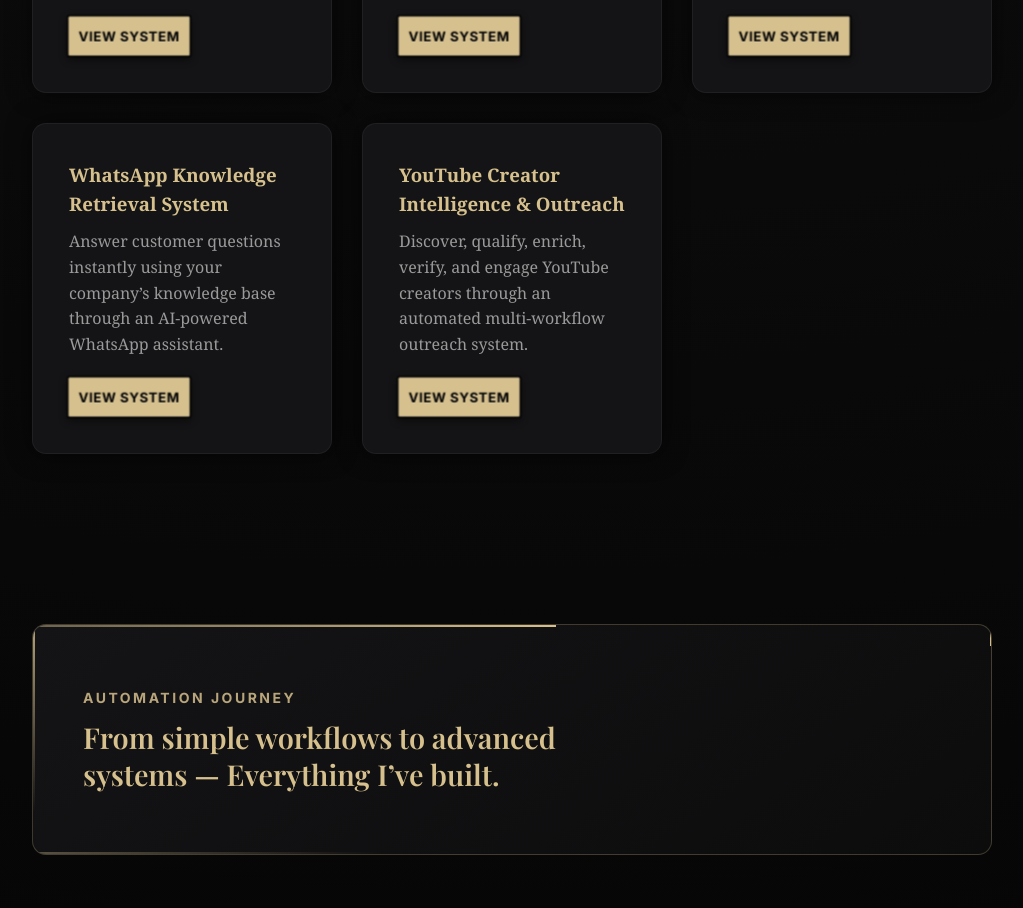
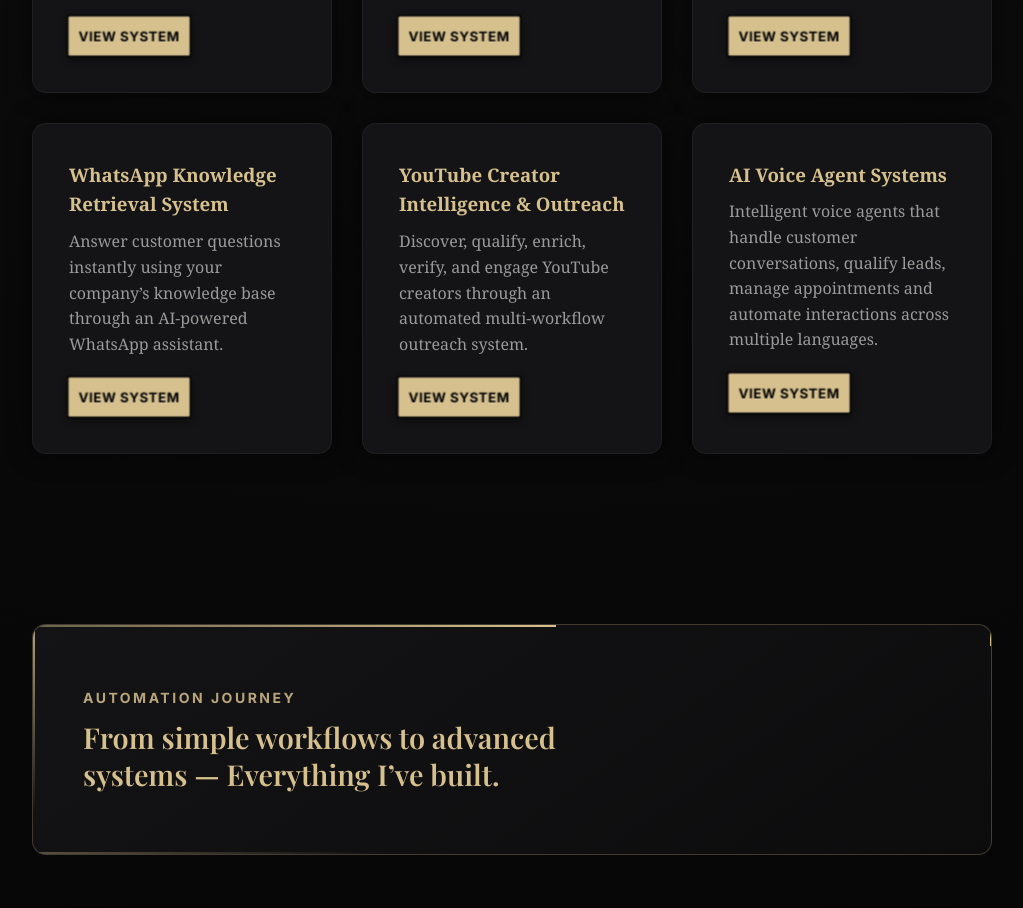
Before and after one commit to antonyautomations/antonyautomations-portfolio, a plain HTML site: page index.html in a window 1280 px wide. Shown: the part 1820-2728 px from the top of the page, without its empty margins (128-1151 px from the left). Drawn offline with nearby package versions, Linux system fonts and the light colour scheme.

Commit message:
Update index.html

```diff
--- a/index.html
+++ b/index.html
@@ -766,6 +766,28 @@ dashboards.</p>
 
 </div>
 
+    <!-- 9. AI VOICE AGENT SYSTEMS -->
+
+<div class="card system-card"
+     onclick="window.location.href='voiceagents.html'">
+
+    <h3>AI Voice Agent Systems</h3>
+
+    <p>
+        Intelligent voice agents that handle customer conversations,
+        qualify leads, manage appointments and automate interactions
+        across multiple languages.
+    </p>
+
+    <div class="cube-btn">
+        <span>VIEW SYSTEM</span>
+        <span>VIEW SYSTEM</span>
+        <span>VIEW SYSTEM</span>
+        <span>VIEW SYSTEM</span>
+    </div>
+
+</div>
+
   </div>
 </section>
 
```
